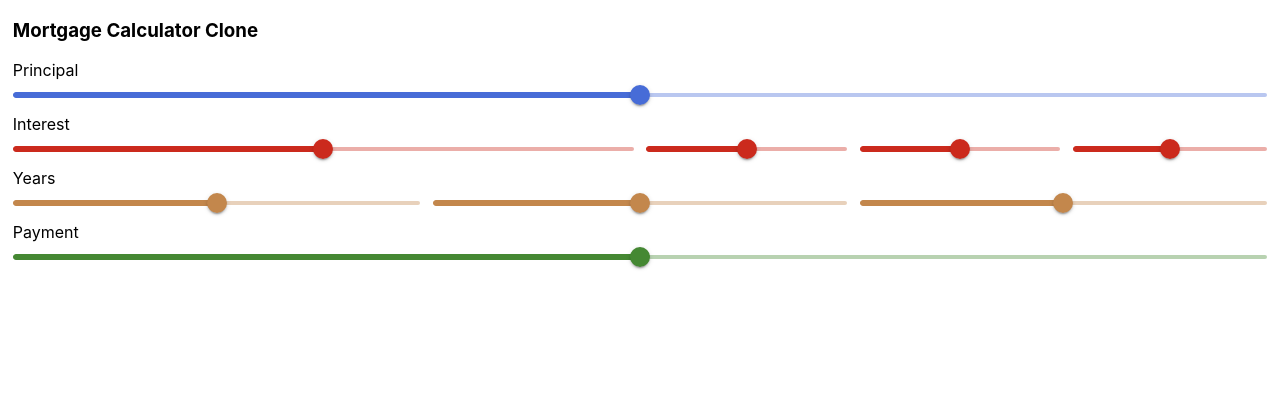
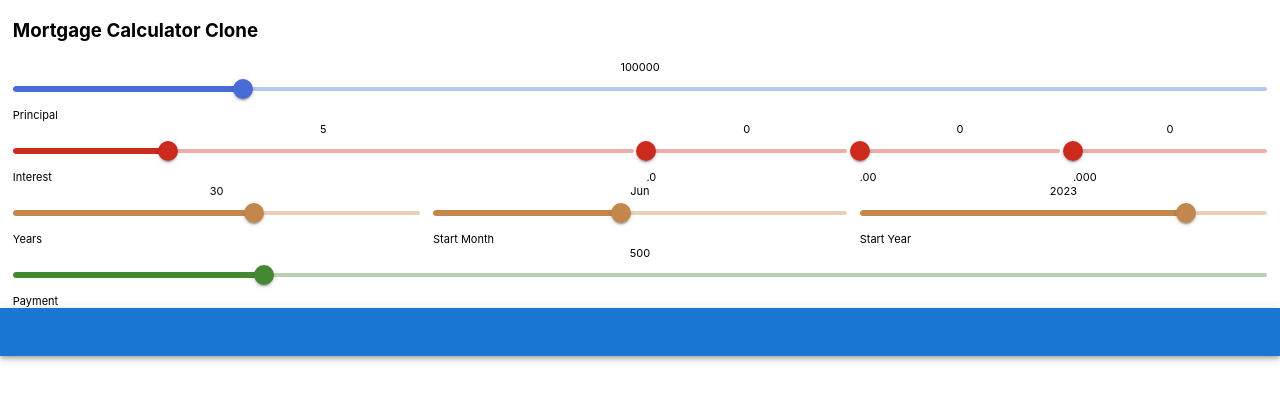
Before and after one commit to jhoots40/mortgage_app, a React (Create React App) app: page / in a window 1280 px wide. Shown: the top 400 px of the page. Built offline with nearby package versions, Linux system fonts and the light colour scheme.

Commit message:
sliders done, working on tabs

```diff
--- a/src/App.js
+++ b/src/App.js
@@ -2,12 +2,14 @@ import "./App.css";
 import React from "react";
 //import Slider from "@mui/material/Slider";
 import Sliders from "./components/Sliders";
+import ChartTabs from "./components/ChartTabs";
 
 function App() {
   return (
     <div className="container">
       <h3>Mortgage Calculator Clone</h3>
       <Sliders />
+      <ChartTabs />
     </div>
   );
 }
--- /dev/null
+++ b/src/components/ChartTabs.js
@@ -0,0 +1,14 @@
+import React from "react";
+import Tabs from "@mui/material/Tabs";
+import AppBar from "@mui/material/AppBar";
+
+function ChartTabs() {
+  function handleChange() {}
+  return (
+    <AppBar position="static" color="primary">
+      <Tabs value={45} onChange={handleChange} aria-label=""></Tabs>
+    </AppBar>
+  );
+}
+
+export default ChartTabs;
--- a/src/components/Sliders.css
+++ b/src/components/Sliders.css
@@ -1,6 +1,7 @@
 .principal {
     padding: 0px 1% 0px 1%;
     border: none;
+    margin: 0px 0px 0px 0px
 }
 
 .unit {
@@ -47,7 +48,7 @@
 
 p {
     margin: 0;
-    padding: 0px 1% 0px 1%;
+    font-size: 11px;
 }
 
 h3 {
--- a/src/components/Sliders.js
+++ b/src/components/Sliders.js
@@ -2,15 +2,29 @@ import React from "react";
 import Slider from "@mui/material/Slider";
 import "./Sliders.css";
 import { createTheme, ThemeProvider } from "@mui/material/styles";
+import { useState } from "react";
+
+const months = [
+  "Jan",
+  "Feb",
+  "Mar",
+  "Apr",
+  "May",
+  "Jun",
+  "Jul",
+  "Aug",
+  "Sep",
+  "Oct",
+  "Nov",
+  "Dec",
+];
 
 const theme = createTheme({
   palette: {
     blue: {
-      // Purple and green play nicely together.
       main: "#476CD7",
     },
     red: {
-      // This is green.A700 as hex.
       main: "#CB2A1D",
     },
     gold: {
@@ -23,97 +37,134 @@ const theme = createTheme({
 });
 
 function Sliders() {
-  function handleChange(e) {}
+  function handleMonths(e) {
+    setMonth(months[e.target.value]);
+  }
+
+  const [principal, setPrincipal] = useState(100000);
+  const [payment, setPayment] = useState(500);
+  const [interest, setInterest] = useState(5);
+  const [tens, setTens] = useState(0);
+  const [hundreds, setHundreds] = useState(0);
+  const [thousands, setThousands] = useState(0);
+  const [years, setYears] = useState(30);
+  const [month, setMonth] = useState("Jun");
+  const [startYear, setStartYear] = useState(2023);
 
   return (
     <ThemeProvider theme={theme}>
-      <p>Principal</p>
       <div className="principal">
+        <p align="center">{principal}</p>
         <Slider
-          defaultValue={25}
+          defaultValue={100000}
+          min={10000}
+          max={500000}
+          valueLabelDisplay="off"
+          color="blue"
+          step={1000}
+          onChange={(e) => setPrincipal(e.target.value)}
+        />
+        <p>Principal</p>
+      </div>
+      <div className="unit">
+        <p align="center">{interest}</p>
+        <Slider
+          defaultValue={5}
           min={0}
-          max={50}
-          valueLabelDisplay="auto"
-          color="blue"
+          max={20}
+          valueLabelDisplay="off"
+          color="red"
+          onChange={(e) => setInterest(e.target.value)}
         />
-      </div>
-      <p>Interest</p>
-      <div className="unit">
-        <Slider
-          defaultValue={25}
-          min={0}
-          max={50}
-          valueLabelDisplay="auto"
-          color="red"
-        />
+        <p>Interest</p>
       </div>
       <div className="tenth">
+        <p align="center">{tens}</p>
         <Slider
-          defaultValue={25}
+          defaultValue={0}
           min={0}
-          max={50}
-          valueLabelDisplay="auto"
+          max={9}
+          valueLabelDisplay="off"
           color="red"
+          onChange={(e) => setTens(e.target.value)}
         />
+        <p>.0</p>
       </div>
 
       <div className="hundredth">
+        <p align="center">{hundreds}</p>
         <Slider
-          defaultValue={25}
+          defaultValue={0}
           min={0}
-          max={50}
-          valueLabelDisplay="auto"
+          max={9}
+          valueLabelDisplay="off"
           color="red"
+          onChange={(e) => setHundreds(e.target.value)}
         />
+        <p>.00</p>
       </div>
 
       <div className="thousandth">
+        <p align="center">{thousands}</p>
         <Slider
-          defaultValue={25}
+          defaultValue={0}
           min={0}
-          max={50}
-          valueLabelDisplay="auto"
+          max={9}
+          valueLabelDisplay="off"
           color="red"
+          onChange={(e) => setThousands(e.target.value)}
         />
+        <p>.000</p>
       </div>
 
-      <p>Years</p>
       <div className="total-year">
+        <p align="center">{years}</p>
         <Slider
-          defaultValue={25}
-          min={0}
+          defaultValue={30}
+          min={1}
           max={50}
-          valueLabelDisplay="auto"
+          valueLabelDisplay="off"
           color="gold"
+          onChange={(e) => setYears(e.target.value)}
         />
+        <p>Years</p>
       </div>
       <div className="start-month">
+        <p align="center">{month}</p>
         <Slider
-          defaultValue={25}
+          defaultValue={5}
           min={0}
-          max={50}
-          valueLabelDisplay="auto"
+          max={11}
+          valueLabelDisplay="off"
           color="gold"
+          onChange={handleMonths}
         />
+        <p>Start Month</p>
       </div>
       <div className="start-year">
+        <p align="center">{startYear}</p>
         <Slider
-          defaultValue={25}
+          defaultValue={2023}
+          min={2003}
+          max={2028}
+          valueLabelDisplay="off"
+          color="gold"
+          onChange={(e) => setStartYear(e.target.value)}
+        />
+        <p>Start Year</p>
+      </div>
+      <div className="principal">
+        <p align="center">{payment}</p>
+        <Slider
+          defaultValue={500}
           min={0}
-          max={50}
-          valueLabelDisplay="auto"
-          color="gold"
+          max={2500}
+          valueLabelDisplay="off"
+          color="green"
+          onChange={(e) => setPayment(e.target.value)}
+          step={10}
         />
-      </div>
-      <p>Payment</p>
-      <div className="principal">
-        <Slider
-          defaultValue={25}
-          min={0}
-          max={50}
-          valueLabelDisplay="auto"
-          color="green"
-        />
+        <p>Payment</p>
       </div>
     </ThemeProvider>
   );
```
Also changed, not shown: src/components/ChartTabs.css (added).
